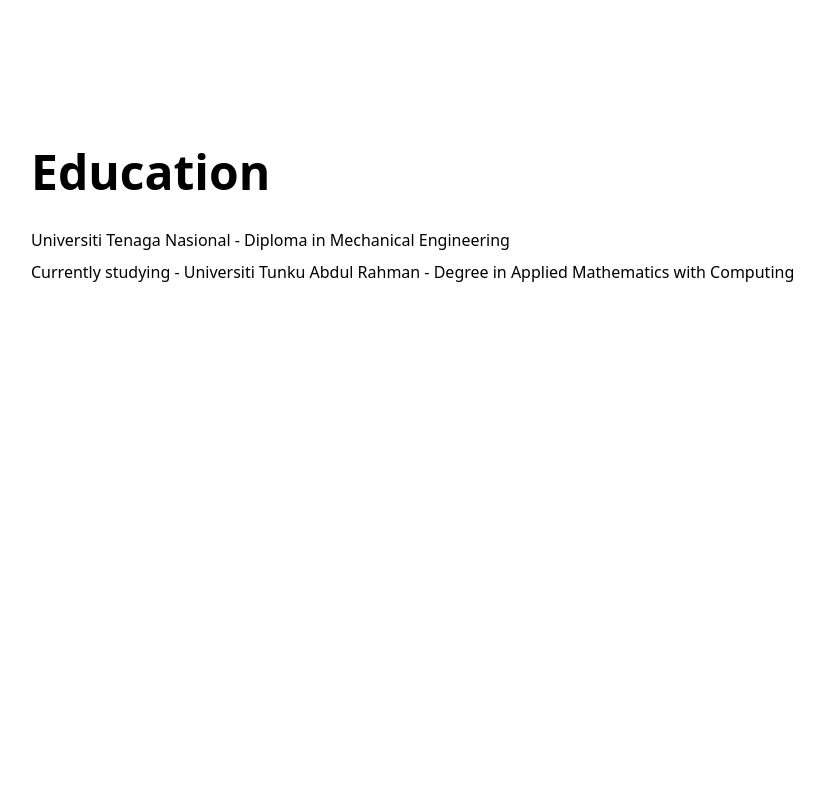
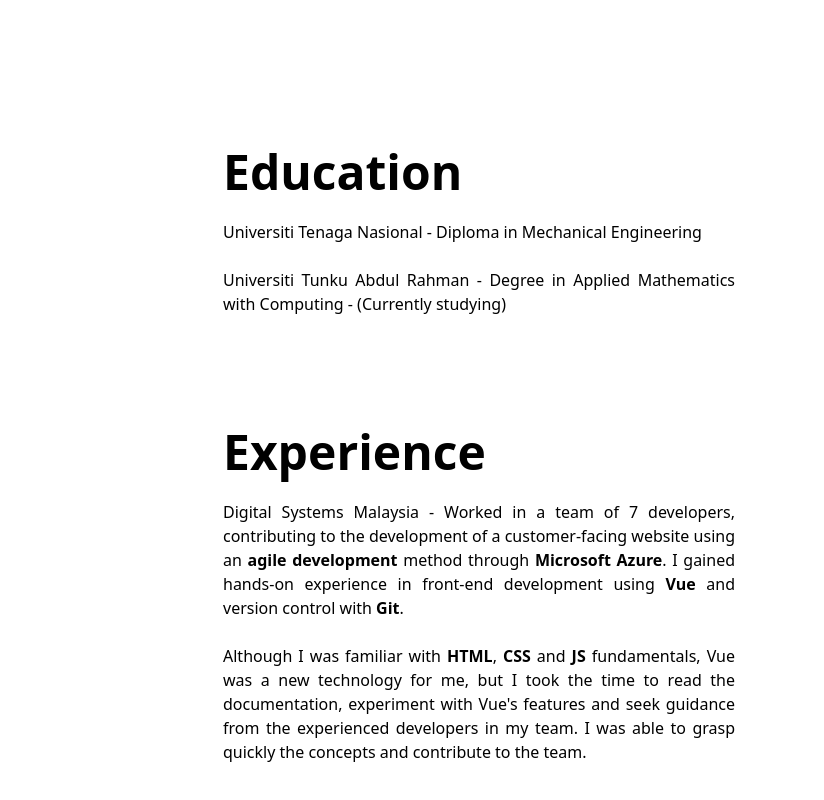
Before and after one commit to SyafiqAi/portfolio, a Vue app: page / in a window 1280 px wide. Shown: the part 420-1220 px from the top of the page, without its empty margins (33-857 px from the left). Before the commit the page ends 800 px from the top, so only its background shows below. Built offline with nearby package versions, Linux system fonts and the light colour scheme.

Commit message:
added experience

```diff
--- a/src/App.vue
+++ b/src/App.vue
@@ -3,18 +3,13 @@
 </script>
 
 <template>
-  <header>
-      <nav class="*:transition-colors duration-75 flex justify-end">
-        <RouterLink class="px-16 py-6 hover:bg-white hover:bg-opacity-5" to="/">home</RouterLink>
-        <RouterLink class="px-16 py-6 hover:bg-white hover:bg-opacity-5" to="/about">about</RouterLink>
-        <RouterLink class="px-16 py-6 hover:bg-white hover:bg-opacity-5" to="/contact">contact</RouterLink>
-      </nav>
-    <div>
+  <nav class="*:transition-colors duration-75 flex justify-end">
+    <RouterLink class="px-16 py-6 hover:bg-white hover:bg-opacity-5" to="/">home</RouterLink>
+    <RouterLink class="px-16 py-6 hover:bg-white hover:bg-opacity-5" to="/about">about</RouterLink>
+    <RouterLink class="px-16 py-6 hover:bg-white hover:bg-opacity-5" to="/contact">contact</RouterLink>
+  </nav>
 
-    </div>
-  </header>
-
-  <div class="m-16">
+  <div class="my-16 mx-64">
     <RouterView/>
   </div>
 </template>
--- a/src/components/Education.vue
+++ b/src/components/Education.vue
@@ -2,9 +2,9 @@
     <section>
         <h2>Education</h2>
 
-        <div class="*:pt-2">
+        <div class="*:pb-6 max-w-[40vw] *:text-justify">
             <p>Universiti Tenaga Nasional - Diploma in Mechanical Engineering</p>
-            <p>Currently studying - Universiti Tunku Abdul Rahman - Degree in Applied Mathematics with Computing</p>
+            <p>Universiti Tunku Abdul Rahman - Degree in Applied Mathematics with Computing - (Currently studying)</p>
         </div>
     </section>
 </template>
--- /dev/null
+++ b/src/components/Experience.vue
@@ -0,0 +1,23 @@
+<template>
+    <section>
+        <h2 class="sticky">Experience</h2>
+
+        <div class="*:pb-6 max-w-[40vw] *:text-justify">
+            <p>
+                Digital Systems Malaysia - Worked in a team of 7 developers, contributing to the
+                development of a customer-facing website using an <strong>agile development</strong>
+                method through <strong>Microsoft Azure</strong>.
+                I gained hands-on experience in front-end development using
+                <strong>Vue</strong> and version control with <strong>Git</strong>.
+
+            </p>
+            <p>
+                Although I was familiar with <strong>HTML</strong>,
+                <strong>CSS</strong> and <strong>JS</strong> fundamentals, Vue was a new
+                technology for me, but I took the time to read the documentation, experiment with
+                Vue's features and seek guidance from the experienced developers in my team. I was
+                able to grasp quickly the concepts and contribute to the team.
+            </p>
+        </div>
+    </section>
+</template>
--- a/src/styles.css
+++ b/src/styles.css
@@ -14,4 +14,7 @@
     .box-red {
         @apply border border-red-600
     }
+    strong {
+      @apply font-black
+    }
 }
--- a/src/views/HomeView.vue
+++ b/src/views/HomeView.vue
@@ -1,6 +1,7 @@
 <script setup>
 import Introduction from '../components/Introduction.vue'
 import Education from '../components/Education.vue'
+import Experience from '../components/Experience.vue'
 </script>
 
 <template>
@@ -15,5 +16,9 @@
       <div class="h-32"></div>
 
       <Education />
+
+      <div class="h-16"></div>
+
+      <Experience />
   </main>
 </template>
```
